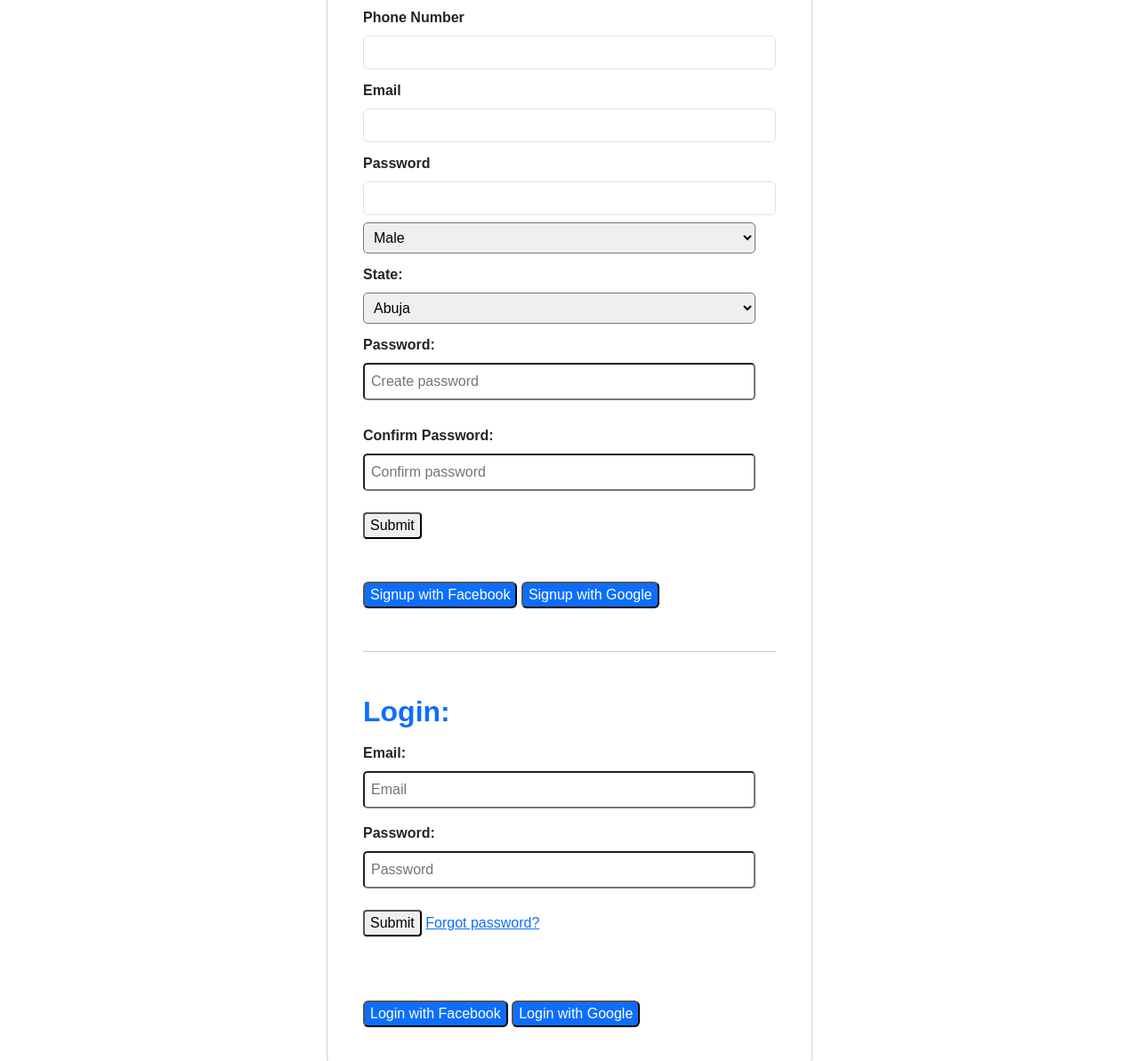
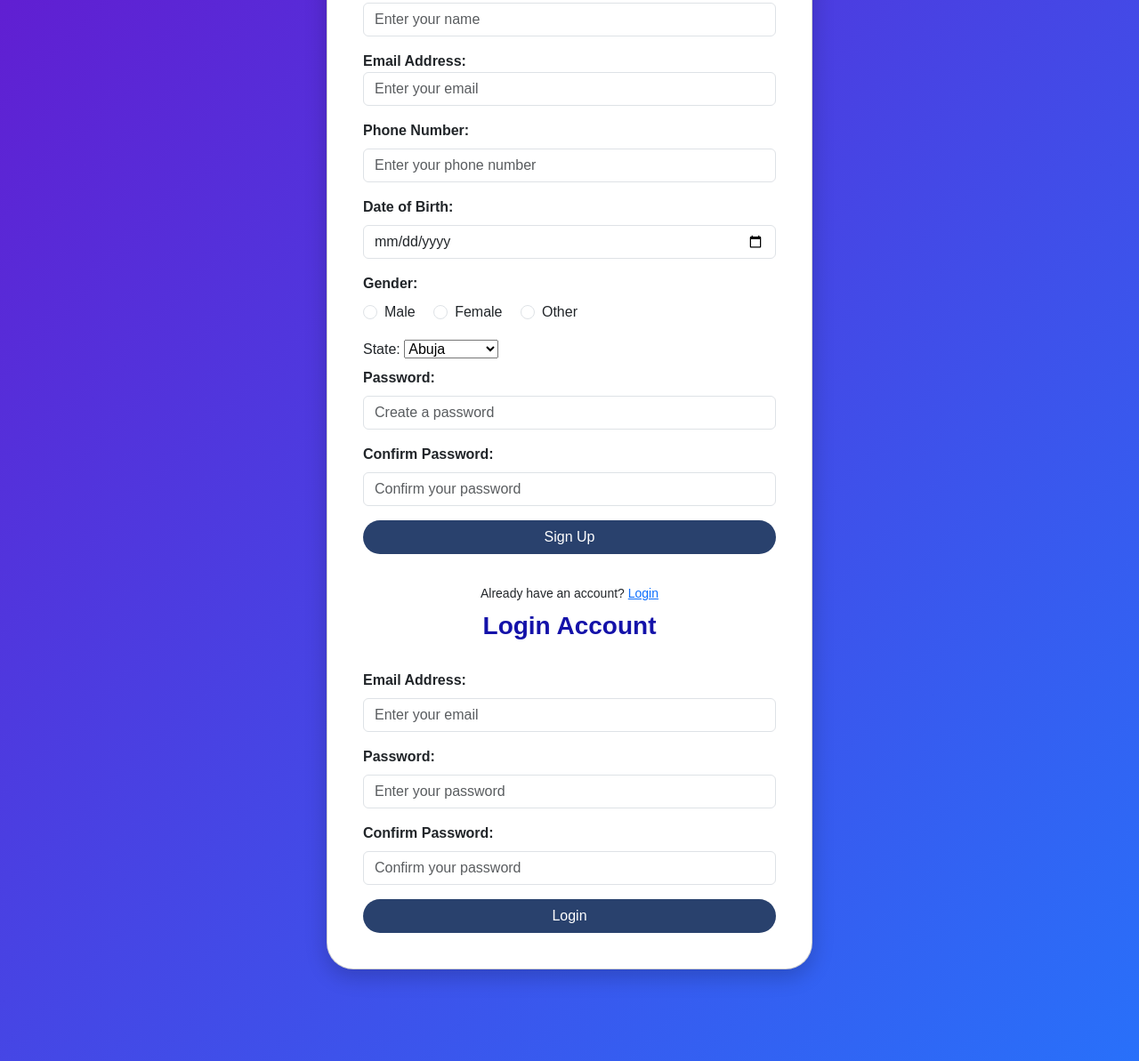
Before and after one commit to dozzy070/WORKS-DAY, a plain HTML site: page form.html in a window 1280 px wide. Shown: the part 419-1612 px from the top of the page at 89% size. Drawn offline with nearby package versions, Linux system fonts and the light colour scheme.

Commit message:
Refactor signup and login forms: enhance structure, styling, and layout for improved user experience

```diff
--- a/form.html
+++ b/form.html
@@ -10,7 +10,6 @@
 </head>
 
 <body>
-
     <nav class="navbar navbar-expand-lg navbar-dark bg-success p-3 mb-5 fixed-top">
         <div class="container">
             <a class="navbar-brand fw-bold" href="#">Worker's Day</a>
@@ -28,137 +27,150 @@
             </div>
         </div>
     </nav>
-
     <br>
     <br>
+
+    <div class="container">
+        <div class="row justify-content-center">
+            <div class="col-md-6">
+                <div class="card p-4">
+
+                    <div class="card-header">
+                        <h3>Create Account</h3>
+                        <p class="text-muted">Sign up to get started</p>
+                    </div>
+
+                    <div class="card-body">
+                        <form>
+                            <div class="mb-3">
+                                <label class="form-label fw-bold">Full Name:</label>
+                                <input type="text" class="form-control" placeholder="Enter your name">
+                            </div>
+                            <div class="mb-3">
+                                <label class="form- fw-bold">Email Address:</label>
+                                <input type="email" class="form-control" placeholder="Enter your email">
+                            </div>
+                            <div class="mb-3">
+                                <label class="form-label fw-bold">Phone Number:</label>
+                                <input type="tel" class="form-control" placeholder="Enter your phone number">
+                            </div>
+                            <div class="mb-3">
+                                <label for="dob" class="form-label fw-bold">Date of Birth:</label>
+                                <input type="date" id="dob" name="dob" class="form-control" required>
+                            </div>
+                            <div class="mb-3">
+                                <label class="form-label d-block fw-bold">Gender:</label>
+                                <div class="form-check form-check-inline">
+                                    <input class="form-check-input" type="radio" name="gender" id="male" value="male"
+                                        required>
+                                    <label class="form-check-label" for="male">Male</label>
+                                </div>
+                                <div class="form-check form-check-inline">
+                                    <input class="form-check-input" type="radio" name="gender" id="female"
+                                        value="female">
+                                    <label class="form-check-label" for="female">Female</label>
+                                </div>
+                                <div class="form-check form-check-inline">
+                                    <input class="form-check-input" type="radio" name="gender" id="other" value="other">
+                                    <label class="form-check-label" for="other">Other</label>
+                                </div>
+                            </div>
+
+                            <label for="state" class="form-label">State:</label>
+                            <select name="" id="select-state">
+                                <option value="Abuja" class="form-control">Abuja</option>
+                                <option value="Abia" class="form-control">Abia</option>
+                                <option value="Adamawa" class="form-control">Adamawa</option>
+                                <option value="Akwa Ibom" class="form-control">Akwa Ibom</option>
+                                <option value="Anambra" class="form-control">Anambra</option>
+                                <option value="Bauchi" class="form-control">Bauchi</option>
+                                <option value="Bayelsa" class="form-control">Bayelsa</option>
+                                <option value="Benue" class="form-control">Benue</option>
+                                <option value="Borno" class="form-control">Borno</option>
+                                <option value="Cross River" class="form-control">Cross River</option>
+                                <option value="Delta" class="form-control">Delta</option>
+                                <option value="Ebonyi" class="form-control">Ebonyi</option>
+                                <option value="Edo" class="form-control">Edo</option>
+                                <option value="Ekiti" class="form-control">Ekiti</option>
+                                <option value="Enugu" class="form-control">Enugu</option>
+                                <option value="Gombe" class="form-control">Gombe</option>
+                                <option value="Imo" class="form-control">Imo</option>
+                                <option value="Jigawa" class="form-control">Jigawa</option>
+                                <option value="Kaduna" class="form-control">Kaduna</option>
+                                <option value="Kano" class="form-control">Kano</option>
+                                <option value="Katsina" class="form-control">Katsina</option>
+                                <option value="Kebbi" class="form-control">Kebbi</option>
+                                <option value="Kogi" class="form-control">Kogi</option>
+                                <option value="Kwara" class="form-control">Kwara</option>
+                                <option value="Lagos" class="form-control">Lagos</option>
+                                <option value="Nasarawa" class="form-control">Nasarawa</option>
+                                <option value="Niger" class="form-control">Niger</option>
+                                <option value="Ogun" class="form-control">Ogun</option>
+                                <option value="Ondo" class="form-control">Ondo</option>
+                                <option value="Osun" class="form-control">Osun</option>
+                                <option value="Oyo" class="form-control">Oyo</option>
+                                <option value="Plateau" class="form-control">Plateau</option>
+                                <option value="Rivers" class="form-control">Rivers</option>
+                                <option value="Sokoto" class="form-control">Sokoto</option>
+                                <option value="Taraba" class="form-control">Taraba</option>
+                                <option value="Yobe" class="form-control">Yobe</option>
+                                <option value="Zamfara" class="form-control">Zamfara</option>
+                            </select>
+
+                            <div class="mb-3">
+                                <label class="form-label fw-bold">Password:</label>
+                                <input type="password" class="form-control" placeholder="Create a password">
+                            </div>
+                            <div class="mb-3">
+                                <label class="form-label fw-bold">Confirm Password:</label>
+                                <input type="password" class="form-control" placeholder="Confirm your password">
+                            </div>
+                            <div class="d-grid">
+                                <button type="submit" class="btn btn-custom">Sign Up</button>
+                            </div>
+                        </form>
+                    </div>
+                    <div class="text-center mt-3">
+                        <small>Already have an account? <a href="login.html">Login</a></small>
+                    </div>
 
 
 
 
 
-    <div class="container">
-        <div class="row justify-content-center">
-            <div class="col-md-6">
-                <div class="card p-4 mt-5">
-                    <div class="text-center mb-2">
-                        <h3 class="mt-4">Create Account</h3>
-                        <p class="text-muted">SignUp to get Started</p>
-                    </div>
-                    <div class="card-body">
-                        <form action="">
-                            <label for="username" class="form-label">Username</label>
-                            <input type="text" id="username" class="form-control" name="username" placeholder="">
-
-                            <label for="name" class="form-label">Name</label>
-                            <input type="text" id="name" class="form-control" name="name" placeholder="">
-
-                            <label for="phone" class="form-label">Phone Number</label>
-                            <input type="tel" id="phone" class="form-control" name="phone" placeholder="">
-
-                            <label for="email" class="form-label">Email</label>
-                            <input type="email" id="email" class="form-control" name="email" placeholder="">
-
-                            <label for="password" class="form-label">Password</label>
-                            <input type="password" id="password" class="form-control" name="password" placeholder="">
-
-                            <select name="" id="">
-                                <option value="male">Male</option>
-                                <option value="female">Female</option>
-                            </select>
-
-                            <label for="state:">State:</label>
-                            <select name="" id="">
-                                <option value="Abuja">Abuja</option>
-                                <option value="Abia">Abia</option>
-                                <option value="Adamawa">Adamawa</option>
-                                <option value="Akwa Ibom">Akwa Ibom</option>
-                                <option value="Anambra">Anambra</option>
-                                <option value="Bauchi">Bauchi</option>
-                                <option value="Bayelsa">Bayelsa</option>
-                                <option value="Benue">Benue</option>
-                                <option value="Borno">Borno</option>
-                                <option value="Cross River">Cross River</option>
-                                <option value="Delta">Delta</option>
-                                <option value="Ebonyi">Ebonyi</option>
-                                <option value="Edo">Edo</option>
-                                <option value="Ekiti">Ekiti</option>
-                                <option value="Enugu">Enugu</option>
-                                <option value="Gombe">Gombe</option>
-                                <option value="Imo">Imo</option>
-                                <option value="Jigawa">Jigawa</option>
-                                <option value="Kaduna">Kaduna</option>
-                                <option value="Kano">Kano</option>
-                                <option value="Katsina">Katsina</option>
-                                <option value="Kebbi">Kebbi</option>
-                                <option value="Kogi">Kogi</option>
-                                <option value="Kwara">Kwara</option>
-                                <option value="Lagos">Lagos</option>
-                                <option value="Nasarawa">Nasarawa</option>
-                                <option value="Niger">Niger</option>
-                                <option value="Ogun">Ogun</option>
-                                <option value="Ondo">Ondo</option>
-                                <option value="Osun">Osun</option>
-                                <option value="Oyo">Oyo</option>
-                                <option value="Plateau">Plateau</option>
-                                <option value="Rivers">Rivers</option>
-                                <option value="Sokoto">Sokoto</option>
-                                <option value="Taraba">Taraba</option>
-                                <option value="Yobe">Yobe</option>
-                                <option value="Zamfara">Zamfara</option>
-                            </select>
-
-                            <label for="password:">Password:</label>
-                            <input class="mb-4" type="password" placeholder="Create password" required />
-
-                            <label class="mt-1" for="confirm password">Confirm Password:</label>
-                            <input class="mb-4" type="password" placeholder="Confirm password" required />
-
-                            <button class="submit-btn rounded-1">Submit</button>
-                        </form>
-
-                        <div class="mt-5">
-                            <button class="facebook-btn rounded-2 bg-primary text-white"><a href=""></a> Signup with
-                                Facebook</button>
-                            <button class="google-btn rounded-2 bg-primary text-white"><a href=""></a> Signup with
-                                Google</button>
-                        </div>
 
 
 
-                        <hr class="mt-5 text-dark">
+                    <div class="card-header">
+                        <h3>Login Account</h3>
+                    </div>
 
+                    <div class="card-body">
+                        <form>
 
+                            <div class="mb-3">
+                                <label class="form-label fw-bold">Email Address:</label>
+                                <input type="email" class="form-control" placeholder="Enter your email">
+                            </div>
 
+                            <div class="mb-3">
+                                <label class="form-label fw-bold">Password:</label>
+                                <input type="password" class="form-control" placeholder="Enter your password">
+                            </div>
 
-                        <form class="form-box mt-5">
-                            <h2 class="mb-3 text-primary fw-bold">Login:</h2>
-
-                            <label for="email:">Email:</label>
-                            <input class="mb-1" type="email" placeholder="Email" required />
-
-                            <label for="password:">Password:</label>
-                            <input class="mb-4" type="password" placeholder="Password" required />
-
-                            <button class="submit-btn rounded-1">Submit</button>
-
-                            <a href="#" class="forgot-password mt-4 text-primary">Forgot password?</a>
-                            <br>
-                            <br>
+                            <div class="mb-3">
+                                <label class="form-label fw-bold">Confirm Password:</label>
+                                <input type="password" class="form-control" placeholder="Confirm your password">
+                            </div>
+                            <div class="d-grid">
+                                <button type="submit" class="btn btn-custom">Login</button>
+                            </div>
                         </form>
-
-                        <div class="mt-5">
-                            <button class="facebook-btn rounded-2 bg-primary text-white"><a href=""></a> Login with
-                                Facebook</button>
-                            <button class="google-btn rounded-2 bg-primary text-white"><a href=""></a> Login with
-                                Google</button>
-                        </div>
                     </div>
                 </div>
             </div>
         </div>
     </div>
-    <br>
-
 
 
     <script src="https://cdn.jsdelivr.net/npm/bootstrap@5.3.3/dist/js/bootstrap.bundle.min.js"></script>
--- a/styles.css
+++ b/styles.css
@@ -93,30 +93,50 @@ footer a {
 footer a:hover {
     color: #fff;
 }
-.fill {
-    background-color: rgb(189, 178, 133);
-    height: 1450px;
-    padding: 15px 4px 25px 20px;
-    text-transform: capitalize;
-    color: rgb(180, 27, 27);
-    position: relative;
-    top: 30px;
-    border-radius: 10px;
+
+
+
+
+
+body {
+    background: linear-gradient(135deg, #6a11cb, #2575fc);
+    height: 220vh;
+    display: flex;
+    justify-content: center;
+    align-items: center;
+    font-family: 'Poppins', sans-serif;
 }
-label {
-    display: block;
-    margin-top: 12px;
-    font-weight: bold;
+
+.card {
+    border-radius: 30px;
+    box-shadow: 0 8px 25px rgba(0, 0, 0, 0.2);
 }
-input {
-    margin-top: 8px;
-    width: 95%;
-    border-radius: 5px ;
-    padding: 7px;
+
+.form-control:focus {
+    border-color: #2575fc;
+    box-shadow: 0 0 0 0.2rem rgba(37, 117, 252, 0.25);
 }
-select {
-    margin-top: 8px;
-    width: 95%;
-    border-radius: 5px ;
-    padding: 7px;
+
+.btn-custom {
+    background: #29416d;
+    color: #fff;
+    font-weight: 500;
+    border-radius: 30px;
+    transition: 0.3s ease-in-out;
 }
+
+.btn-custom:hover {
+    background: #6a11cb;
+    transform: scale(1.05);
+}
+
+.card-header {
+    background: transparent;
+    border-bottom: none;
+    text-align: center;
+}
+
+.card-header h3 {
+    font-weight: 600;
+    color: #1412a9;
+}
```
